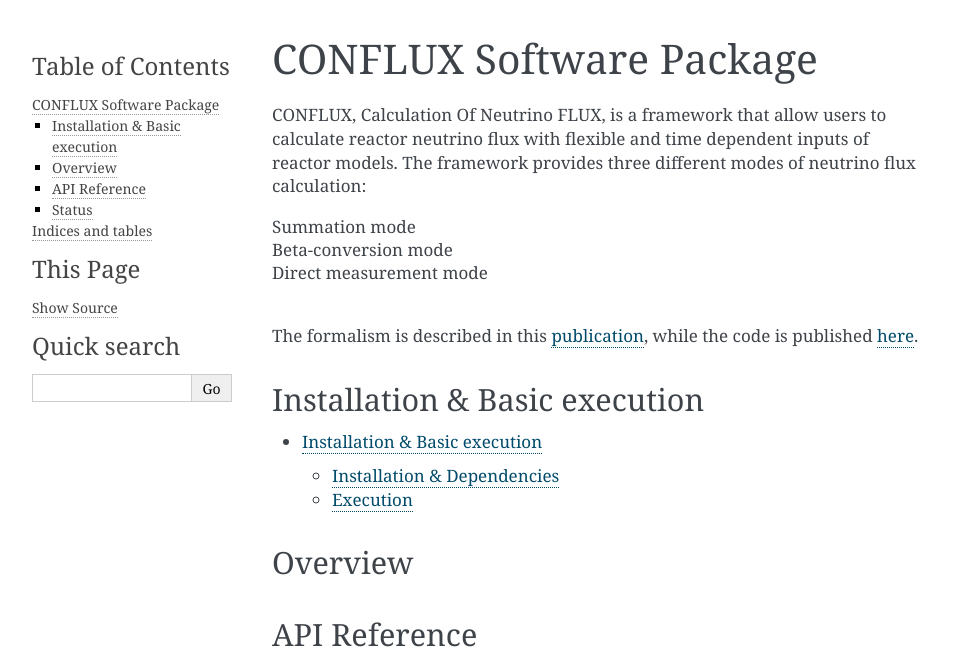
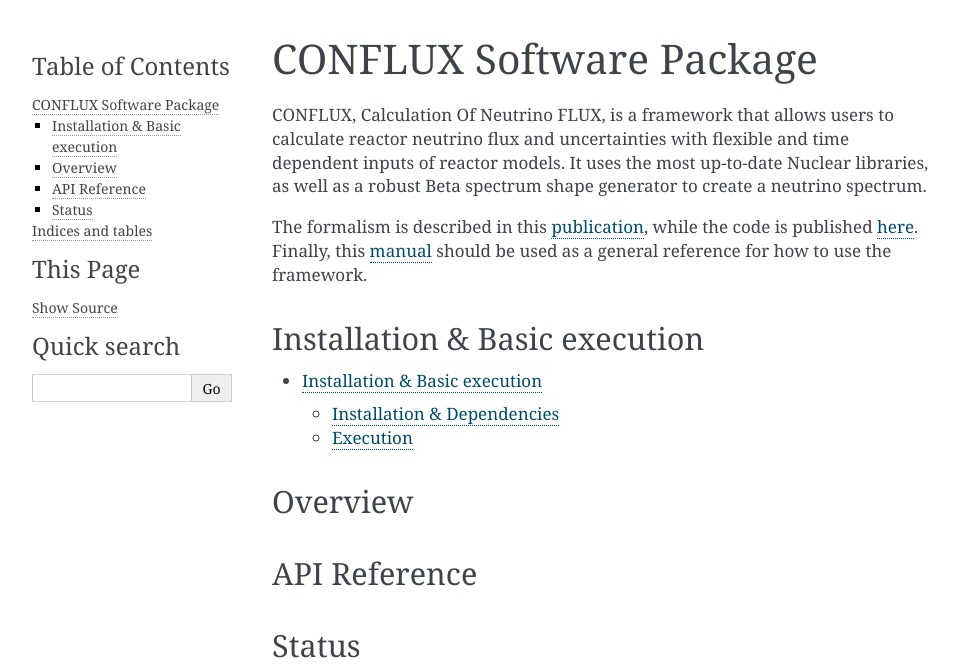
Before and after one commit to CNFLUX/conflux, a Sphinx documentation site: the page built from docs/source/index.rst, in a window 1280 px wide, cut to the strip 0-672 px from the top of the page. Shown: the whole strip, without its empty margins (148-1107 px from the left). Built offline with Sphinx 7.4.7, drawn with Linux system fonts in a browser that asks for light colours.

Commit message:
Update index.rst

```diff
--- a/docs/source/index.rst
+++ b/docs/source/index.rst
@@ -4,17 +4,14 @@
 CONFLUX Software Package
 ========================
 
-CONFLUX, Calculation Of Neutrino FLUX, is a framework that allow users to calculate reactor neutrino flux with flexible and time dependent inputs of reactor models. The framework provides three different modes of neutrino flux calculation:
+CONFLUX, Calculation Of Neutrino FLUX, is a framework that allows users to calculate reactor neutrino flux and uncertainties with flexible and time dependent inputs of reactor models. It uses the most up-to-date Nuclear libraries, as well as a robust Beta spectrum shape generator to create a neutrino spectrum.
 
-|  Summation mode
-|  Beta-conversion mode
-|  Direct measurement mode
-|
-The formalism is described in this publication_, while the code is published here_.
+The formalism is described in this publication_, while the code is published here_. Finally, this manual_ should be used as a general reference for how to use the framework.
 
+.. _publication:
+.. _here: https://github.com/CNFLUX/conflux/tree/master
+.. _manual: https://conflux.readthedocs.io/en/latest/
 
-.. _publication: www.google.com
-.. _here: https://github.com/CNFLUX/conflux
 
 Installation & Basic execution
 ------------
```
